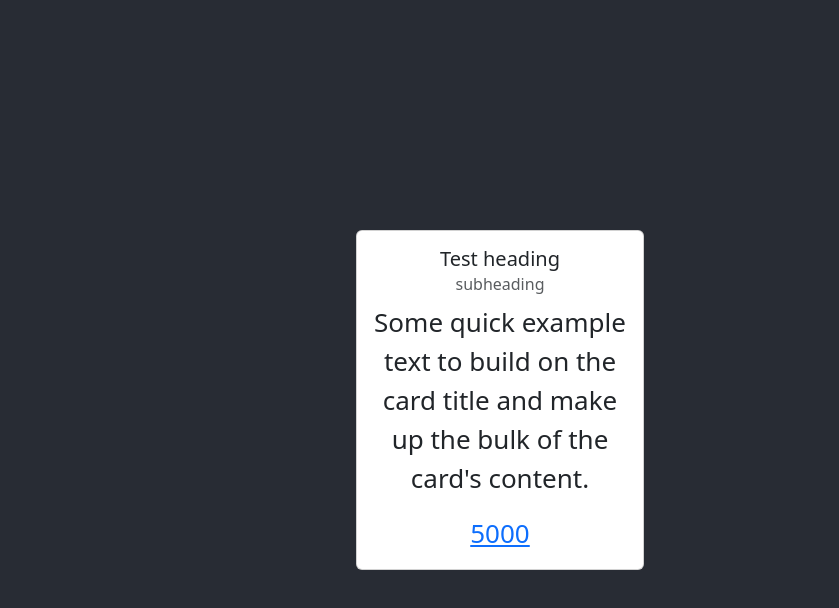
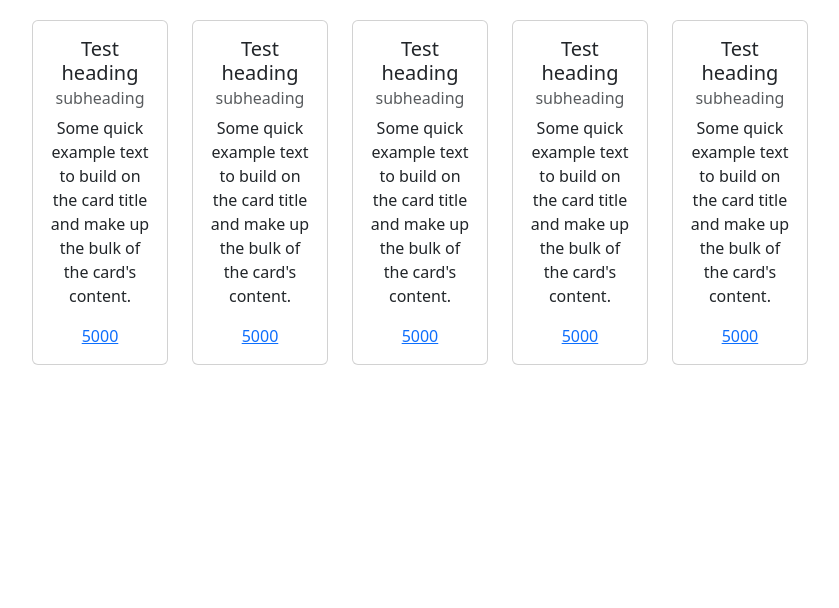
Before and after one commit to michaeljaggers/cox-assignment-ui, a React (Create React App) app: page / in a window 1280 px wide. Shown: the top 608 px of the page, without its empty margins (140-979 px from the left). Built offline with nearby package versions, Linux system fonts and the light colour scheme.

Commit message:
some styles

```diff
--- a/src/App.tsx
+++ b/src/App.tsx
@@ -1,11 +1,13 @@
 import React from 'react';
 import './styles/App.scss';
 import CustomCard from './components/CustomCard';
+import { Container, Row, Col}  from 'react-bootstrap';
 
 function App() {
   return (
-    <div className="App">
-      <header className="App-header">
+    <Container className="App">
+      <Row>
+        <Col xs={12} sm={5} md={4} lg={2}>
           <CustomCard
             heading='Test heading'
             subheading='subheading'
@@ -13,8 +15,45 @@ function App() {
             image='image'
             price={5000}
           />
-      </header>
-    </div>
+        </Col>
+        <Col xs={12} sm={5} md={4} lg={2}>
+          <CustomCard
+            heading='Test heading'
+            subheading='subheading'
+            background='background'
+            image='image'
+            price={5000}
+          />
+        </Col>
+        <Col xs={12} sm={5} md={4} lg={2}>
+          <CustomCard
+            heading='Test heading'
+            subheading='subheading'
+            background='background'
+            image='image'
+            price={5000}
+          />
+        </Col>
+        <Col xs={12} sm={5} md={4} lg={2}>
+          <CustomCard
+            heading='Test heading'
+            subheading='subheading'
+            background='background'
+            image='image'
+            price={5000}
+          />
+        </Col>
+        <Col xs={12} sm={5} md={4} lg={2}>
+          <CustomCard
+            heading='Test heading'
+            subheading='subheading'
+            background='background'
+            image='image'
+            price={5000}
+          />
+        </Col>
+      </Row>
+    </Container>
   );
 }
 
--- a/src/components/CustomCard.tsx
+++ b/src/components/CustomCard.tsx
@@ -18,7 +18,7 @@ const CustomCard = ({
 }: CardProps) => {
 
     return (
-        <Card style={{ width: '18rem' }}>
+        <Card style={{ width: '100%' }}>
             <Card.Body>
                 <Card.Title>{heading}</Card.Title>
                 <Card.Subtitle className="mb-2 text-muted">{subheading}</Card.Subtitle>
--- a/src/styles/App.scss
+++ b/src/styles/App.scss
@@ -3,6 +3,9 @@
 
 .App {
   text-align: center;
+  width: 100%;
+  max-width: 960px;
+  margin: 20px auto;
 }
 
 .App-logo {
```
Lines whose indentation alone changed are shown as unchanged.
